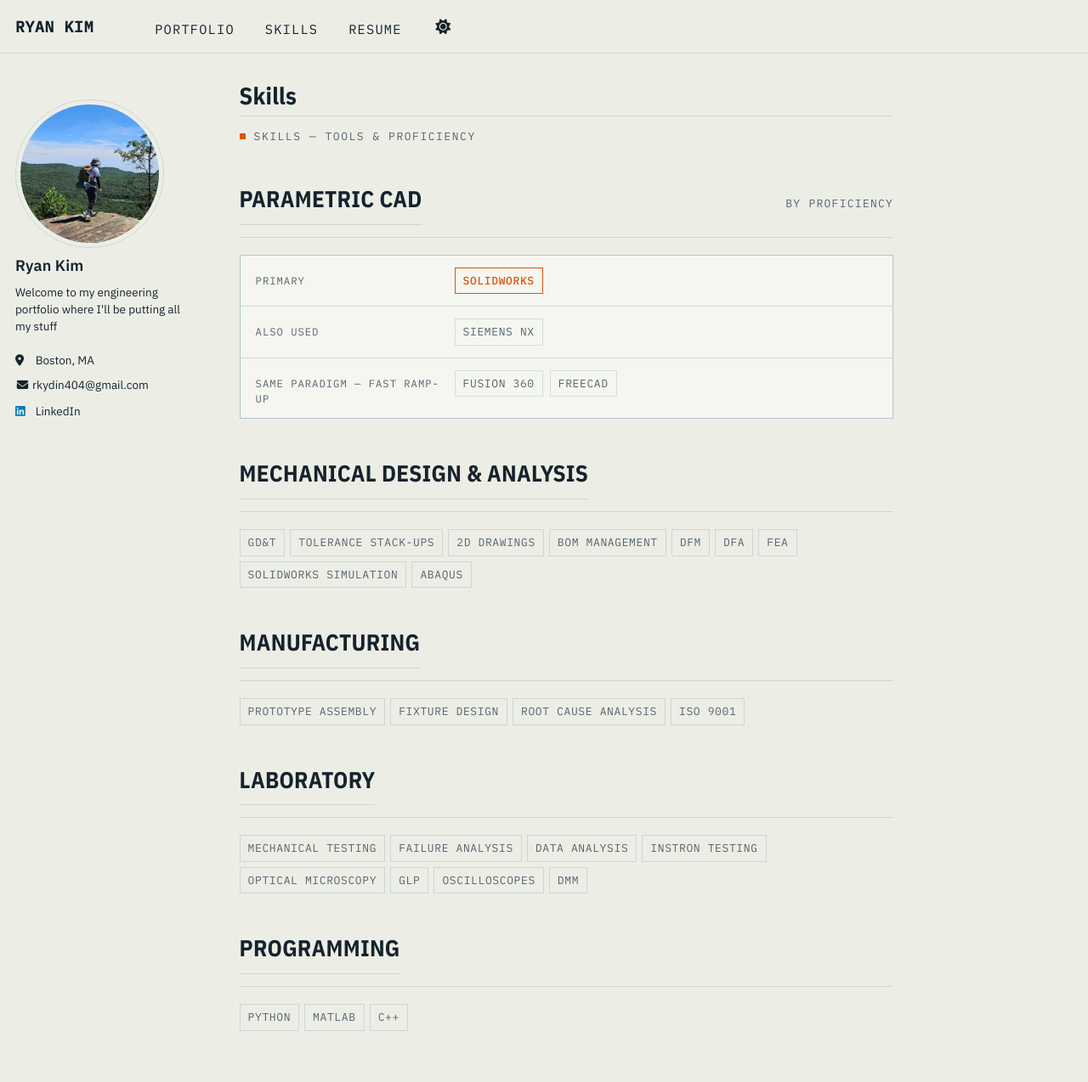
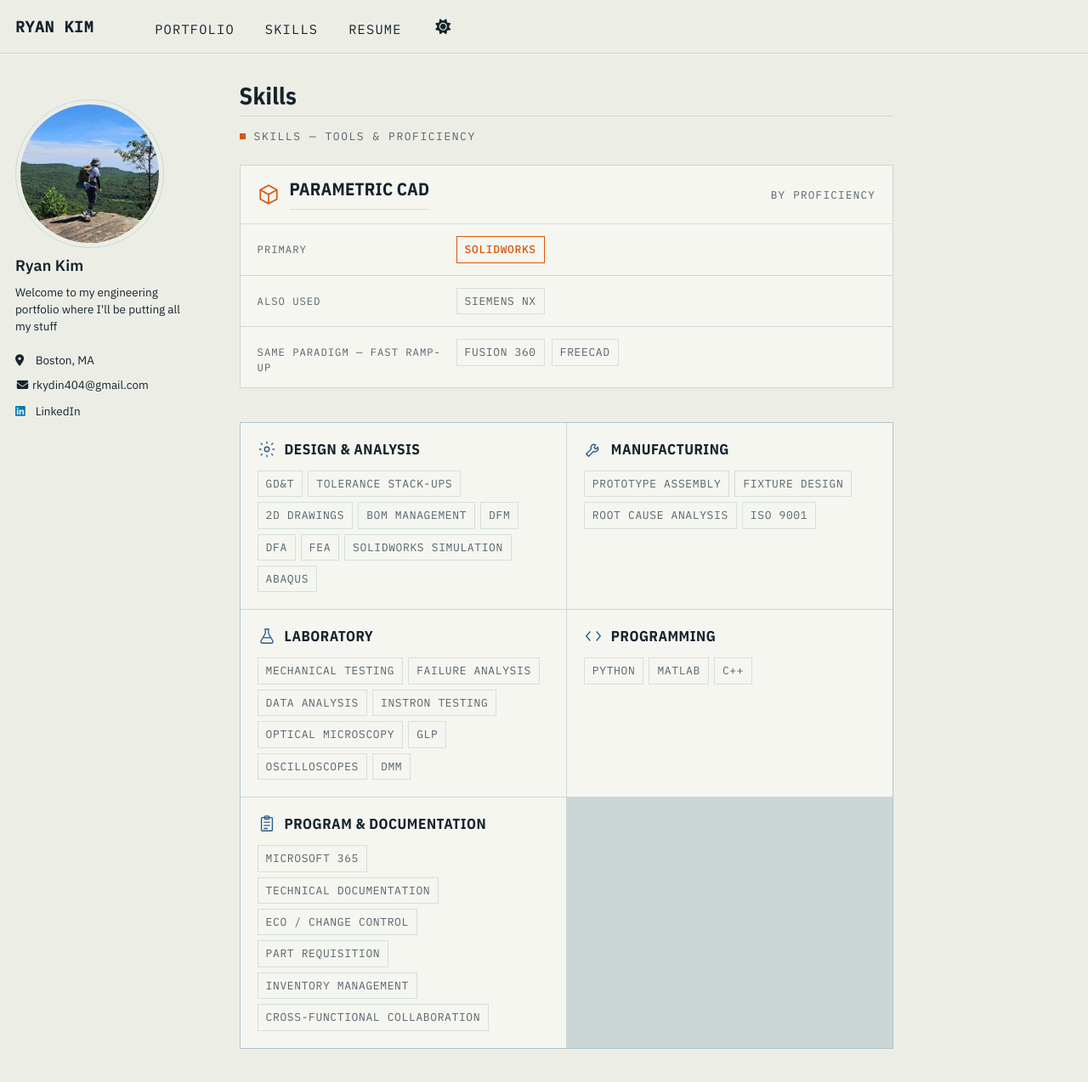
Before and after one commit to Rkydin/rkydin.github.io, a Jekyll site: the page built from _pages/skills.html, in a window 1280 px wide and 1400 px high. Shown: the top 1274 px of the window at 85% size. Built offline with Jekyll 4.4.1, drawn with Linux system fonts in a browser that asks for light colours; a script that is not in the unit is left out.

Commit message:
Redesign Skills page as icon card grid, add Program & Documentation category

```diff
--- a/_pages/skills.html
+++ b/_pages/skills.html
@@ -18,7 +18,7 @@ author_profile: true
   letter-spacing: 0.12em;
   text-transform: uppercase;
   color: var(--global-text-color-light);
-  margin-bottom: 18px;
+  margin-bottom: 24px;
 }
 
 .bp-eyebrow .bp-dot {
@@ -28,29 +28,39 @@ author_profile: true
   flex-shrink: 0;
 }
 
-.bp-section-head {
-  display: flex;
-  align-items: baseline;
-  justify-content: space-between;
-  gap: 20px;
-  margin: 0 0 20px;
-  padding-bottom: 14px;
-  border-bottom: 1px solid var(--global-border-color);
+/* Featured CAD proficiency block ------------------------------------- */
+
+.bp-cad-feature {
+  border: 1px solid var(--global-border-color);
+  margin-bottom: 40px;
 }
 
-.bp-section-head:not(:first-of-type) {
-  margin-top: 48px;
+.bp-cad-feature-head {
+  display: flex;
+  align-items: center;
+  gap: 12px;
+  padding: 16px 20px;
+  border-bottom: 1px solid var(--global-border-color);
+  background: var(--global-card-bg-color);
 }
 
-.bp-section-head h2 {
+.bp-cad-feature-head svg {
+  width: 26px;
+  height: 26px;
+  color: var(--global-accent-color);
+  flex-shrink: 0;
+}
+
+.bp-cad-feature-head h2 {
   margin: 0;
-  font-size: 1.5em;
+  font-size: 1.15em;
   text-transform: uppercase;
 }
 
-.bp-section-head .bp-label {
+.bp-cad-feature-head .bp-label {
+  margin-left: auto;
   font-family: "IBM Plex Mono", monospace;
-  font-size: 0.72rem;
+  font-size: 0.7rem;
   letter-spacing: 0.1em;
   text-transform: uppercase;
   color: var(--global-text-color-light);
@@ -62,8 +72,6 @@ author_profile: true
   flex-direction: column;
   gap: 1px;
   background: var(--global-border-color);
-  border: 1px solid var(--global-border-color);
-  margin-bottom: 28px;
 }
 
 .bp-cad-tier {
@@ -71,7 +79,7 @@ author_profile: true
   align-items: baseline;
   flex-wrap: wrap;
   gap: 6px 14px;
-  padding: 14px 18px;
+  padding: 14px 20px;
   background: var(--global-card-bg-color);
 }
 
@@ -98,6 +106,46 @@ author_profile: true
     width: 100%;
   }
 }
+
+/* Skill category card grid -------------------------------------------- */
+
+.bp-skills-grid {
+  display: grid;
+  grid-template-columns: repeat(auto-fit, minmax(260px, 1fr));
+  gap: 1px;
+  background: var(--global-border-color);
+  border: 1px solid var(--global-border-color);
+}
+
+.bp-skill-card {
+  background: var(--global-card-bg-color);
+  padding: 20px;
+  display: flex;
+  flex-direction: column;
+  gap: 14px;
+}
+
+.bp-skill-card-head {
+  display: flex;
+  align-items: center;
+  gap: 10px;
+}
+
+.bp-skill-card-head svg {
+  width: 22px;
+  height: 22px;
+  color: var(--global-line-color);
+  flex-shrink: 0;
+}
+
+.bp-skill-card h3 {
+  margin: 0;
+  font-size: 0.95em;
+  text-transform: uppercase;
+  letter-spacing: 0.03em;
+}
+
+/* Shared tag styling ---------------------------------------------------- */
 
 .bp-tag {
   font-family: "IBM Plex Mono", monospace;
@@ -128,11 +176,12 @@ author_profile: true
   <span>Skills — Tools &amp; Proficiency</span>
 </div>
 
-<div class="bp-section-head">
+<div class="bp-cad-feature">
+  <div class="bp-cad-feature-head">
+    <svg viewBox="0 0 24 24" fill="none" stroke="currentColor" stroke-width="1.5"><path d="M12 2l9 5v10l-9 5-9-5V7z"/><path d="M3 7l9 5 9-5M12 12v10"/></svg>
     <h2>Parametric CAD</h2>
     <span class="bp-label">By Proficiency</span>
   </div>
-
   <div class="bp-cad-tiers">
     <div class="bp-cad-tier">
       <span class="bp-cad-tier-label">Primary</span>
@@ -154,12 +203,16 @@ author_profile: true
       </div>
     </div>
   </div>
-
-<div class="bp-section-head">
-  <h2>Mechanical Design &amp; Analysis</h2>
 </div>
 
-<div class="bp-skill-tags" style="margin-bottom: 40px;">
+<div class="bp-skills-grid">
+
+  <div class="bp-skill-card">
+    <div class="bp-skill-card-head">
+      <svg viewBox="0 0 24 24" fill="none" stroke="currentColor" stroke-width="1.5"><circle cx="12" cy="12" r="3"/><path d="M12 2v3M12 19v3M4.2 4.2l2.1 2.1M17.7 17.7l2.1 2.1M2 12h3M19 12h3M4.2 19.8l2.1-2.1M17.7 6.3l2.1-2.1"/></svg>
+      <h3>Design &amp; Analysis</h3>
+    </div>
+    <div class="bp-skill-tags">
       <span class="bp-tag">GD&amp;T</span>
       <span class="bp-tag">Tolerance Stack-Ups</span>
       <span class="bp-tag">2D Drawings</span>
@@ -170,23 +223,27 @@ author_profile: true
       <span class="bp-tag">SolidWorks Simulation</span>
       <span class="bp-tag">Abaqus</span>
     </div>
-
-<div class="bp-section-head">
-  <h2>Manufacturing</h2>
   </div>
 
-<div class="bp-skill-tags" style="margin-bottom: 40px;">
+  <div class="bp-skill-card">
+    <div class="bp-skill-card-head">
+      <svg viewBox="0 0 24 24" fill="none" stroke="currentColor" stroke-width="1.5"><path d="M14.7 6.3a4 4 0 00-5.4 5.4L3 18l3 3 6.3-6.3a4 4 0 005.4-5.4l-2.5 2.5-2-2z"/></svg>
+      <h3>Manufacturing</h3>
+    </div>
+    <div class="bp-skill-tags">
       <span class="bp-tag">Prototype Assembly</span>
       <span class="bp-tag">Fixture Design</span>
       <span class="bp-tag">Root Cause Analysis</span>
       <span class="bp-tag">ISO 9001</span>
     </div>
-
-<div class="bp-section-head">
-  <h2>Laboratory</h2>
   </div>
 
-<div class="bp-skill-tags" style="margin-bottom: 40px;">
+  <div class="bp-skill-card">
+    <div class="bp-skill-card-head">
+      <svg viewBox="0 0 24 24" fill="none" stroke="currentColor" stroke-width="1.5"><path d="M9 3h6M10 3v5.5L4.5 18a2 2 0 001.7 3h11.6a2 2 0 001.7-3L14 8.5V3"/><path d="M7.5 14h9"/></svg>
+      <h3>Laboratory</h3>
+    </div>
+    <div class="bp-skill-tags">
       <span class="bp-tag">Mechanical Testing</span>
       <span class="bp-tag">Failure Analysis</span>
       <span class="bp-tag">Data Analysis</span>
@@ -196,13 +253,33 @@ author_profile: true
       <span class="bp-tag">Oscilloscopes</span>
       <span class="bp-tag">DMM</span>
     </div>
-
-<div class="bp-section-head">
-  <h2>Programming</h2>
   </div>
 
+  <div class="bp-skill-card">
+    <div class="bp-skill-card-head">
+      <svg viewBox="0 0 24 24" fill="none" stroke="currentColor" stroke-width="1.5"><path d="M8 6l-5 6 5 6M16 6l5 6-5 6"/></svg>
+      <h3>Programming</h3>
+    </div>
     <div class="bp-skill-tags">
       <span class="bp-tag">Python</span>
       <span class="bp-tag">MATLAB</span>
       <span class="bp-tag">C++</span>
     </div>
+  </div>
+
+  <div class="bp-skill-card">
+    <div class="bp-skill-card-head">
+      <svg viewBox="0 0 24 24" fill="none" stroke="currentColor" stroke-width="1.5"><rect x="5" y="4" width="14" height="17" rx="1"/><rect x="9" y="2" width="6" height="4" rx="1"/><path d="M8 10h8M8 14h8M8 18h5"/></svg>
+      <h3>Program &amp; Documentation</h3>
+    </div>
+    <div class="bp-skill-tags">
+      <span class="bp-tag">Microsoft 365</span>
+      <span class="bp-tag">Technical Documentation</span>
+      <span class="bp-tag">ECO / Change Control</span>
+      <span class="bp-tag">Part Requisition</span>
+      <span class="bp-tag">Inventory Management</span>
+      <span class="bp-tag">Cross-Functional Collaboration</span>
+    </div>
+  </div>
+
+</div>
```
Lines whose indentation alone changed are shown as unchanged.
